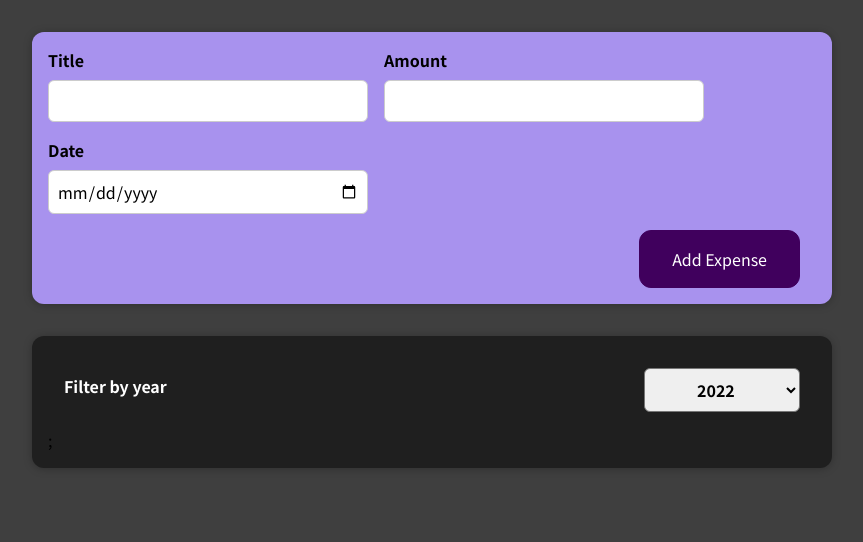
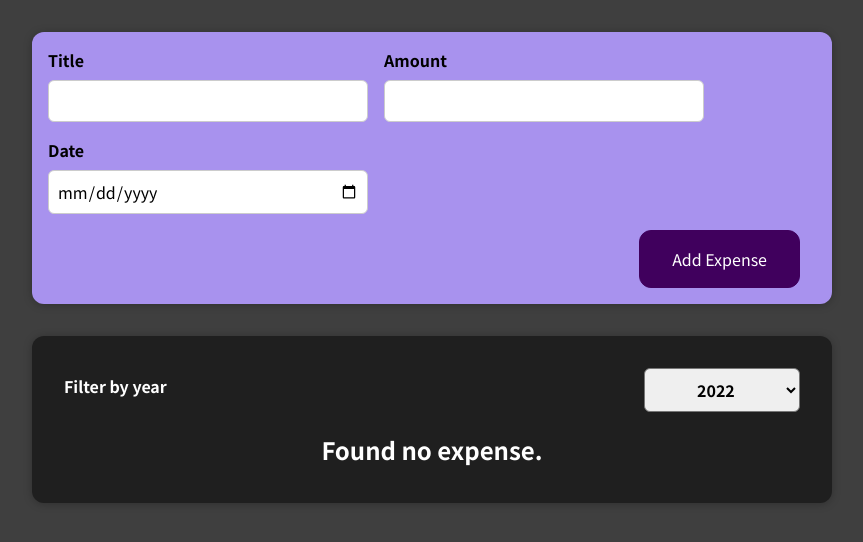
Before and after one commit to iamjunaidjutt/Expense-Tracker-App, a React (Create React App) app: page / in a window 1280 px wide. Shown: the top 542 px of the page, without its empty margins (208-1071 px from the left). Built offline with nearby package versions, Linux system fonts and the light colour scheme; the HTML template or start-up script is replaced by a standard one.

Commit message:
Add new ExpenseList component and also remove the updateTitle button from ExpenseItem component

```diff
--- a/src/components/Expenses/ExpenseItem.js
+++ b/src/components/Expenses/ExpenseItem.js
@@ -1,24 +1,20 @@
-import React, {useState} from 'react'
+import React from 'react'
 import ExpenseDate from './ExpenseDate';
 import Card from '../UI/Card';
 import './ExpenseItem.css';
 
 const ExpenseItem = props => {
-    const [title, setTitle] = useState(props.title);
-    const submitHandler = () => {
-        setTitle("Updated");
-    }
-
 
     return (
+        <li>
             <Card className="expense-item">
                 <ExpenseDate date={props.date}/>
                 <div className="expense-item__description">
-            <h2>{title}</h2>
+                    <h2>{props.title}</h2>
                     <div className="expense-item__price">${props.amount}</div>
                 </div>
-        <button onClick={submitHandler}>Update Item</button>
             </Card>
+        </li>
     );
 }
 
--- /dev/null
+++ b/src/components/Expenses/ExpenseList.css
@@ -0,0 +1,9 @@
+.expenses-list {
+	list-style: none;
+	padding: 0;
+}
+
+.expenses-list__fallback {
+	color: white;
+	text-align: center;
+}
--- /dev/null
+++ b/src/components/Expenses/ExpenseList.js
@@ -0,0 +1,16 @@
+import React from 'react'
+import ExpenseItem from './ExpenseItem'
+import './ExpenseList.css'
+
+const ExpenseList = props => {
+    if (props.items.length === 0) {
+        return <h2 className='expenses-list__fallback'>Found no expense.</h2>
+    }
+    return (
+        <ul className='expenses-list'>
+            {props.items.map(expense => <ExpenseItem key={expense.id} title={expense.title} amount={expense.amount} date={expense.date} />)}
+        </ul>
+    );
+};
+
+export default ExpenseList;
--- a/src/components/Expenses/Expenses.js
+++ b/src/components/Expenses/Expenses.js
@@ -1,5 +1,5 @@
 import React, { useState } from 'react';
-import ExpenseItem from './ExpenseItem';
+import ExpenseList from './ExpenseList'
 import ExpensesFilter from './ExpensesFilter'
 import Card from '../UI/Card';
 import './Expenses.css';
@@ -10,11 +10,11 @@ const Expenses = props => {
         setFilterYear(filterYear);
     };
     const filterArray = props.items.filter((expense) => expense.date.getFullYear().toString() === filterYear);
-    const expenseList = filterArray.map(expense => <ExpenseItem key={expense.id} title={expense.title} amount={expense.amount} date={expense.date} />)
+
     return (
         <Card className='expenses'>
             <ExpensesFilter onAddFilter={addFilter} selectedYear={filterYear}/>
-            {expenseList};
+            <ExpenseList items={filterArray} />
         </Card>
     );
 };
```
Lines whose indentation alone changed are shown as unchanged.
